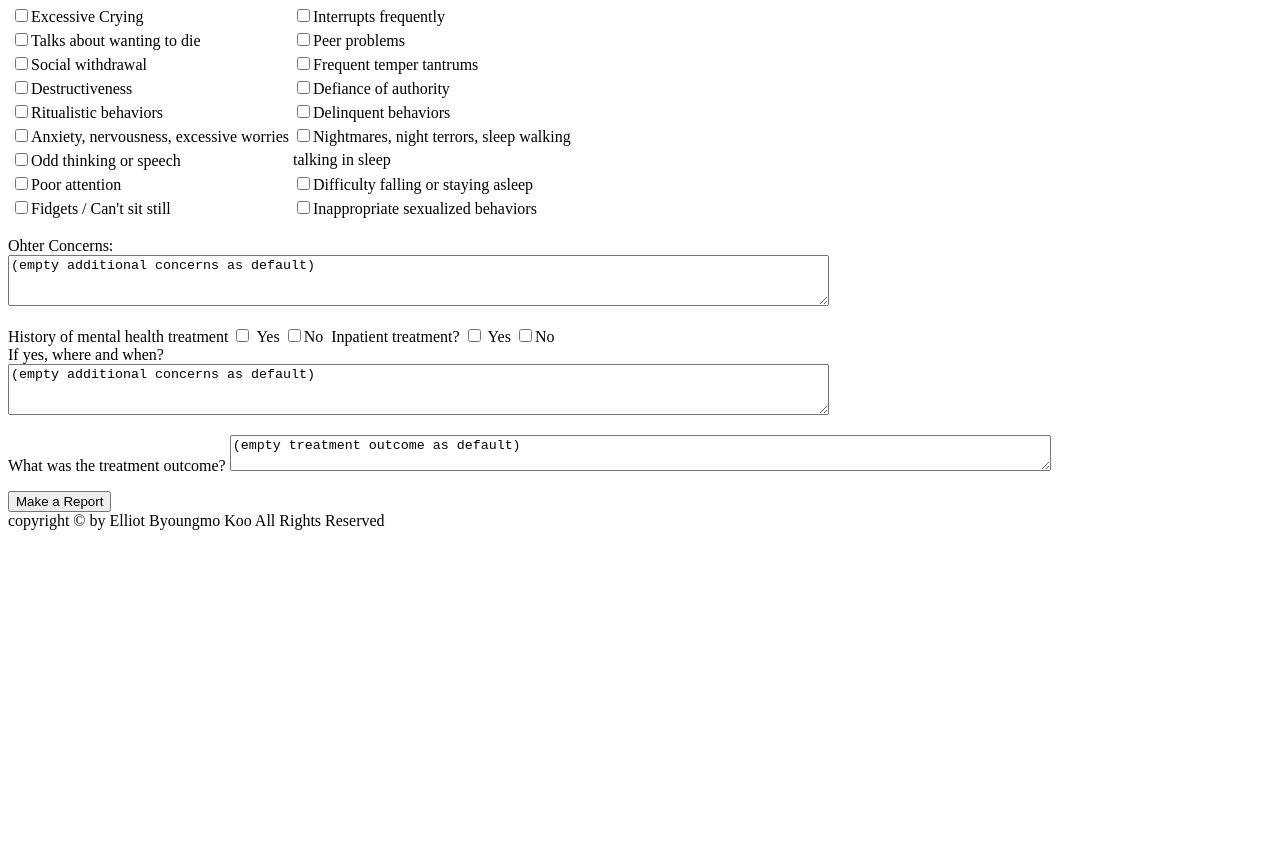
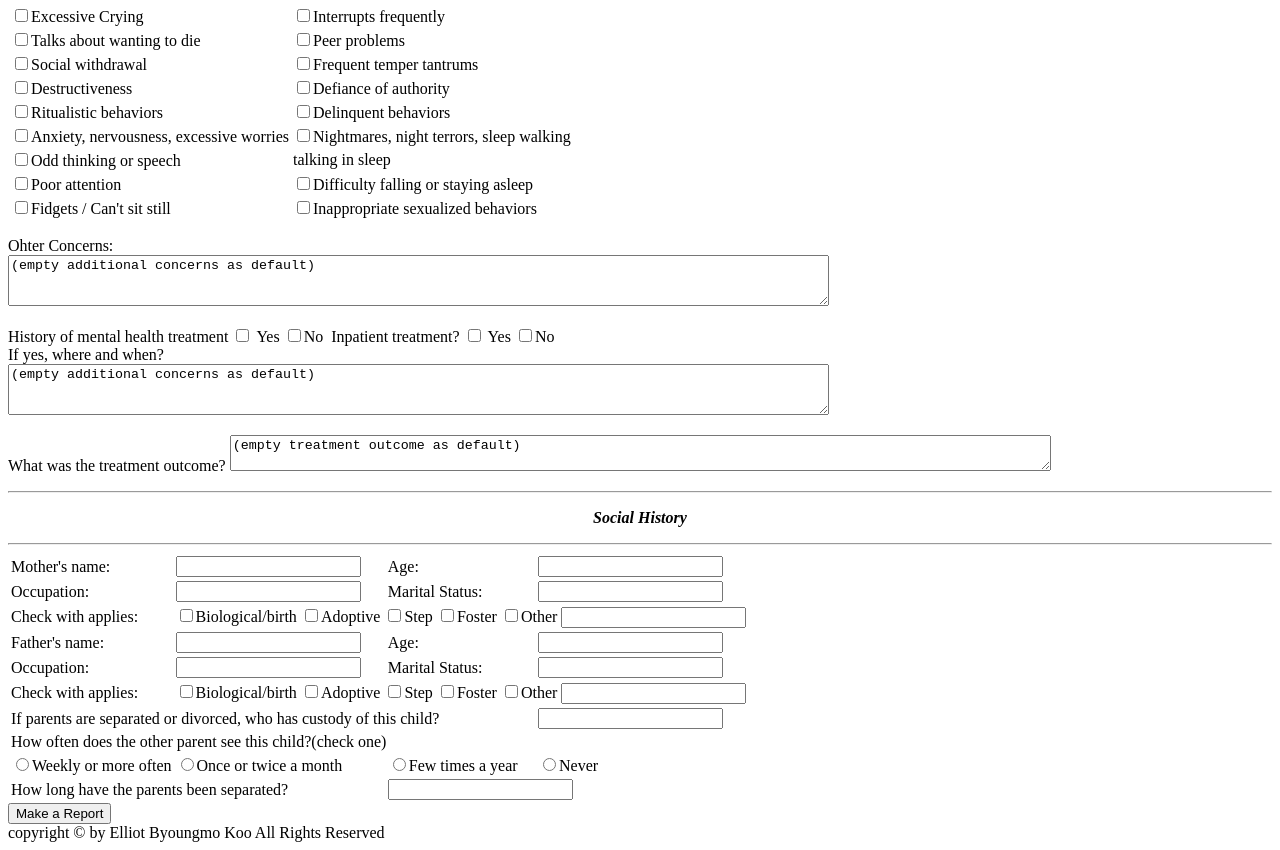
Before and after one commit to MOKOOMOGU/REPORT_WIZARD, a plain HTML site: page index.html in a window 1280 px wide. Shown: the part 598-1448 px from the top of the page. Before the commit the page ends 1136 px from the top, so only its background shows below. Drawn offline with Linux system fonts and the light colour scheme.

Commit message:
section 3 form maden

```diff
--- a/index.html
+++ b/index.html
@@ -1,14 +1,17 @@
 <!DOCTYPE html>
 <html>
+
 <head>
     <script src="jspdf.min.js"></script>
     <script src="jquery.min.js"></script>
     <title>Intake Report Wizard</title>
 </head>
+
 <body>
 
-        <p><!-- Demographic Info -->
-            Child Name: <input id="Child_Name" type="name" value="&lt;Paitent&gt;">  DOB: <input id="DOB" type="date" max="9999-12-31">
+    <p>
+        <!-- Demographic Info -->
+        Child Name: <input id="Child_Name" type="name" value="&lt;Paitent&gt;"> DOB: <input id="DOB" type="date" max="9999-12-31">
         <br>Gender: <select id="gender">
                 <option value = "boy">boy</option>
                 <option value = "girl">girl</option>
@@ -38,7 +41,9 @@
             </select>
     </p>
     <!-- section1: Reasons for Evaluation/Theraphy starts -->
-        <hr><p style='font-style: italic;font-weight: bold;text-align: center;'>Reasons for Evaluation/Theraphy</p><hr>
+    <hr>
+    <p style='font-style: italic;font-weight: bold;text-align: center;'>Reasons for Evaluation/Theraphy</p>
+    <hr>
     <p>
         Who referred your child?: <input id="referral" type="name" value="&lt;Guardian&gt;"></textarea>
     </p>
@@ -56,7 +61,9 @@
     </p>
     <!-- section1 ends -->
     <!-- section2 Temperament/Child's Personality Character -->
-        <hr><p style='font-style: italic;font-weight: bold;text-align: center;'>Temperament/Child's Personality Character</p><hr>
+    <hr>
+    <p style='font-style: italic;font-weight: bold;text-align: center;'>Temperament/Child's Personality Character</p>
+    <hr>
     <p> Plese indicate whether your child has shown any of the following behaviors. Explain, if possible</p>
     <table>
         <tr>
@@ -100,9 +107,7 @@
         <textarea id="add_conc" rows="3" cols="100">(empty additional concerns as default)</textarea>
     </p>
     <p>
-            History of mental health treatment&nbsp;<input type="checkbox" id="hist_y">&nbsp;Yes&nbsp;<input type="checkbox" id="hist_n">No&nbsp;
-            Inpatient treatment?&nbsp;<input type="checkbox" id="inpat_y">&nbsp;Yes&nbsp;<input type="checkbox" id="inpat_n">No<br>
-            If yes, where and when?<br>
+        History of mental health treatment&nbsp;<input type="checkbox" id="hist_y">&nbsp;Yes&nbsp;<input type="checkbox" id="hist_n">No&nbsp; Inpatient treatment?&nbsp;<input type="checkbox" id="inpat_y">&nbsp;Yes&nbsp;<input type="checkbox" id="inpat_n">No<br>        If yes, where and when?<br>
         <textarea id="add_conc" rows="3" cols="100">(empty additional concerns as default)</textarea>
     </p>
     <p>
@@ -110,7 +115,78 @@
         <textarea id="trt_out" rows="2" cols="100">(empty treatment outcome as default)</textarea>
     </p>
     <!-- section2 ends -->
-
+    <!-- section3 SOCIAL HISTORY starts -->
+    <hr>
+    <p style='font-style: italic;font-weight: bold;text-align: center;'>Social History</p>
+    <hr>
+    <table name="mo_fa">
+        <tr>
+            <td>Mother's name: </td>
+            <td><input type="text" id="mo_name"></td>
+            <td>Age: </td>
+            <td><input type="number" id="mo_age"></td>
+        </tr>
+        <tr>
+            <td>Occupation: </td>
+            <td><input type="text" id="mo_occ"></td>
+            <td>Marital Status: </td>
+            <td><input type="text" id="mo_mstat"></td>
+        </tr>
+        <tr>
+            <td>Check with applies: </td>
+            <td colspan="3">
+                <input type="checkbox" id="mo_bio" value="Biological">Biological/birth
+                <input type="checkbox" id="mo_adop" value="Adoptive">Adoptive
+                <input type="checkbox" id="mo_step" value="Step">Step
+                <input type="checkbox" id="mo_fos" value="Foster">Foster
+                <input type="checkbox" id="mo_other">Other <input type="text" id="m_other_t">
+            </td>
+        </tr>
+        <tr>
+            <td>Father's name: </td>
+            <td><input type="text" id="fa_name"></td>
+            <td>Age: </td>
+            <td><input type="number" id="fa_age"></td>
+        </tr>
+        <tr>
+            <td>Occupation: </td>
+            <td><input type="text" id="fa_occ"></td>
+            <td>Marital Status: </td>
+            <td><input type="text" id="fa_mstat"></td>
+        </tr>
+        <tr>
+            <td>Check with applies: </td>
+            <td colspan="3">
+                <input type="checkbox" id="fa_bio" value="Biological">Biological/birth
+                <input type="checkbox" id="fa_adop" value="Adoptive">Adoptive
+                <input type="checkbox" id="fa_step" value="Step">Step
+                <input type="checkbox" id="fa_fos" value="Foster">Foster
+                <input type="checkbox" id="fa_other">Other <input type="text" id="m_other_t">
+            </td>
+        </tr>
+        <tr>
+            <td colspan="3">If parents are separated or divorced, who has custody of this child?</td>
+            <td><input type="text" id="cu_chi"></td>
+        </tr>
+        <tr>
+            <td colspan="4">How often does the other parent see this child?(check one)</td>
+        </tr>
+        <tr>
+            <td><input type="radio" name="see_often" id="ew_mo" value="Weekly or more often">Weekly or more often</td>
+            <td><input type="radio" name="see_often" id="1_2m" value="Once or twice a month">Once or twice a month</td>
+            <td><input type="radio" name="see_often" id="few_yr" value="Few times a year">Few times a year</td>
+            <td><input type="radio" name="see_often" id="nvr" value="Never">Never</td>
+        </tr>
+        <tr>
+            <td colspan="2">
+                How long have the parents been separated?
+            </td>
+            <td colspan="2">
+                <input type="text" id="sep_per">
+            </td>
+        </tr>
+    </table>
+    <!-- section3 ends -->
     <button id="report">Make a Report</button>
 </body>
 <footer>
@@ -119,46 +195,45 @@
 
 <!--JAVASCRIPT SECTION STARTS-->
 <script>
-
     //AGE CALCULATOR STARTS
-        function calcAge(birth){
+    function calcAge(birth) {
         var date = new Date();
         var year = date.getFullYear();
-            var month = (date.getMonth()+1);
+        var month = (date.getMonth() + 1);
         var day = date.getDate();
-            if(month < 10) month = '0' + month;
-            if(day < 10) day = '0' + day;
+        if (month < 10) month = '0' + month;
+        if (day < 10) day = '0' + day;
         var monthDay = month + day;
 
-            birth = birth.replace('-','').replace('-','');
+        birth = birth.replace('-', '').replace('-', '');
         var birthdayy = birth.substr(0, 4);
         var birthdaymd = birth.substr(4, 4);
 
-            var age = monthDay < birthdaymd ? year - birthdayy -1 : year - birthdayy;
+        var age = monthDay < birthdaymd ? year - birthdayy - 1 : year - birthdayy;
         return age;
     }
     //AGE CALCULATOR ENDS
 
 
-        $(document).ready(function(){
+    $(document).ready(function() {
 
         //global vars for static use
-            var lMargin=25.4; //left margin in mm
-            var rMargin=25.4; //right margin in mm
-            var pdfInMM=215.9;  // width of A4 in mm
-            var tMargin=25.4; //top margin in mm
-            var bMargin=25.4; //bottom margin in mm
+        var lMargin = 25.4; //left margin in mm
+        var rMargin = 25.4; //right margin in mm
+        var pdfInMM = 215.9; // width of A4 in mm
+        var tMargin = 25.4; //top margin in mm
+        var bMargin = 25.4; //bottom margin in mm
         var marginGroup = new Array(lMargin, rMargin, tMargin, bMargin);
-            var pBreak=4.28*1.15; //line height in mm when font size is 12pt
+        var pBreak = 4.28 * 1.15; //line height in mm when font size is 12pt
 
         //REPORT GENERATOR BUTTON
-            $("#report").click(function(){
-                var cursor=0;//initialize cursor position
+        $("#report").click(function() {
+            var cursor = 0; //initialize cursor position
 
             //jQuery trimming section for doc.text use
             var child_name = $.trim($("#Child_Name").val());
             var dob = $.trim($('#DOB').val());
-                var doy = dob.substring(0,4);
+            var doy = dob.substring(0, 4);
             var auto_date = new Date();
             var age = calcAge(dob);
             var school_year = $.trim($("#school_year").val());
@@ -205,12 +280,12 @@
             cursor += pBreak;
             doc.text(lMargin, cursor, "Evaluator:  Dosheen Cook, Ph.D.");
             cursor += pBreak;
-                doc.text(lMargin,cursor,"Date of Testing: " + auto_date.getFullYear() + "-" + (auto_date.getMonth()+1) + "-" + auto_date.getDate());
+            doc.text(lMargin, cursor, "Date of Testing: " + auto_date.getFullYear() + "-" + (auto_date.getMonth() + 1) + "-" + auto_date.getDate());
             cursor += pBreak;
             doc.text(lMargin, cursor, "School Year: " + school_year);
 
             doc.setFontStyle("bold");
-                cursor += 3*pBreak;
+            cursor += 3 * pBreak;
 
             //Reason Referral section
             doc.text(lMargin, cursor, "REASON REFERRAL");
@@ -218,7 +293,7 @@
             var referral_report_raw = child_name + " is a " + age + " years old " + gender + " who was referred by " + referral + " for " + disc1 + ". " + referral + " is(are) also " + disc2 + ".";
             //wrap text
             //TODO: AUTO ADDING PAGE according to if the wrapped text go over a page
-                var referral_report = doc.splitTextToSize(referral_report_raw, (pdfInMM-lMargin-rMargin));
+            var referral_report = doc.splitTextToSize(referral_report_raw, (pdfInMM - lMargin - rMargin));
             /* var referral_report_lines = referral_report.length;
             var referral_report_blockHeight = referral_report_lines * pBreak; */
             //Normal adding without checking overflow
@@ -235,13 +310,13 @@
             //Fail: only adding one time and flowing over in the 2nd page
 
             //AUTO ADDING PAGE TRY02
-                //Since 'splitTextToSize' returns array object, print all lines through loop and every loop, check if the cursor goes over the
-                for(var i = 0; i < referral_report.length; i++){
-                    if((cursor+pBreak) >= (doc.internal.pageSize.height-bMargin)){
+            //Since 'splitTextToSize' returns array object, print all lines through loop and every loop, check if the cursor goes over page height
+            for (var i = 0; i < referral_report.length; i++) {
+                if ((cursor + pBreak) >= (doc.internal.pageSize.height - bMargin)) {
                     doc.addPage();
                     cursor = 0;
                     cursor += tMargin;
-                    }else{
+                } else {
                     cursor += pBreak;
                 }
                 doc.text(lMargin, cursor, referral_report[i]);
@@ -251,33 +326,34 @@
             //ALSO MAKE 'printLine' with checking overflow
 
             //SECTION2: PRESENTING PROBLEMS
-                if((cursor+(3*pBreak)) >= (doc.internal.pageSize.height-bMargin)){
+            if ((cursor + (3 * pBreak)) >= (doc.internal.pageSize.height - bMargin)) {
                 doc.addPage();
                 cursor = 0;
                 cursor += tMargin;
-                }else{
-                    cursor += 3*pBreak;
+            } else {
+                cursor += 3 * pBreak;
             }
             doc.setFontStyle("bold");
             doc.text(lMargin, cursor, "PRESENTING PROBLEMS");
             doc.setFontStyle("normal");
             var presenting_problems_raw = referral + " is expressing increased concern about " + child_name + "'s " + crying + want_to_die + inter_freq + peer_prob + social_wthrw + frq_tmpr + destruct + defiance + ritualistic + delinquent + anx_nerv_wrr + ngt_trr_slpwk + odd_thk + poor_att + fgts_sit + iapp_sex + ". " + referral + " is also concerned with " + child_name + "'s " + add_conc + ".";
-                var presenting_problems = doc.splitTextToSize(presenting_problems_raw, (pdfInMM-lMargin-rMargin));
-                for(var i = 0; i < presenting_problems.length; i++){
-                    if((cursor+pBreak) >= (doc.internal.pageSize.height-bMargin)){
+            var presenting_problems = doc.splitTextToSize(presenting_problems_raw, (pdfInMM - lMargin - rMargin));
+            for (var i = 0; i < presenting_problems.length; i++) {
+                if ((cursor + pBreak) >= (doc.internal.pageSize.height - bMargin)) {
                     doc.addPage();
                     cursor = 0;
                     cursor += tMargin;
-                    }else{
+                } else {
                     cursor += pBreak;
                 }
                 doc.text(lMargin, cursor, presenting_problems[i]);
             }
             //SECTION2 ENDS
 
-                doc.save(child_name+"Intake Report.pdf");
+            doc.save(child_name + "Intake Report.pdf");
         });
 
     })
 </script>
+
 </html>
```
Lines whose indentation alone changed are shown as unchanged.
